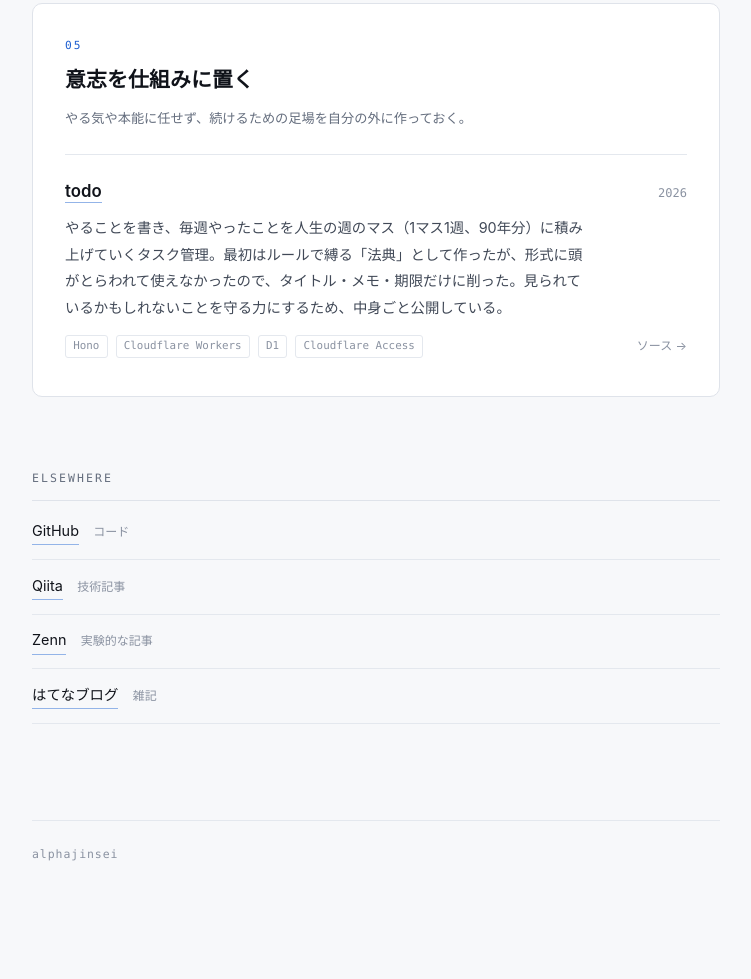
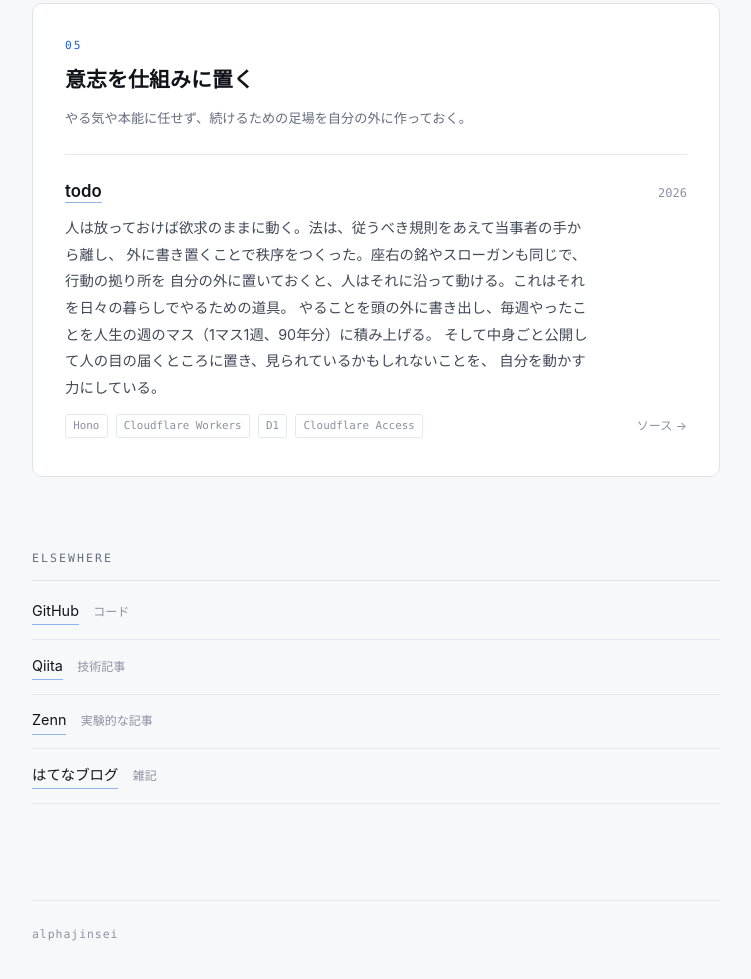
Before and after one commit to alphajinsei/portfolio, a plain HTML site: page index.html in a window 1280 px wide. Shown: the part 2118-3097 px from the top of the page, without its empty margins (264-1015 px from the left). Before the commit the page ends 3047 px from the top, so only its background shows below. Drawn offline with Linux system fonts and the light colour scheme.

Commit message:
todo の説明を、作った思いに書き換える：行動の拠り所を自分の外に置く
Co-Authored-By: Claude Opus 5.5 <noreply@anthropic.com>

```diff
--- a/index.html
+++ b/index.html
@@ -387,7 +387,12 @@
         <span class="year">2026</span>
       </div>
       <p class="note">
-        やることを書き、毎週やったことを人生の週のマス（1マス1週、90年分）に積み上げていくタスク管理。最初はルールで縛る「法典」として作ったが、形式に頭がとらわれて使えなかったので、タイトル・メモ・期限だけに削った。見られているかもしれないことを守る力にするため、中身ごと公開している。
+        人は放っておけば欲求のままに動く。法は、従うべき規則をあえて当事者の手から離し、
+        外に書き置くことで秩序をつくった。座右の銘やスローガンも同じで、行動の拠り所を
+        自分の外に置いておくと、人はそれに沿って動ける。これはそれを日々の暮らしでやるための道具。
+        やることを頭の外に書き出し、毎週やったことを人生の週のマス（1マス1週、90年分）に積み上げる。
+        そして中身ごと公開して人の目の届くところに置き、見られているかもしれないことを、
+        自分を動かす力にしている。
       </p>
       <div class="meta">
         <span class="tag">Hono</span>
```
